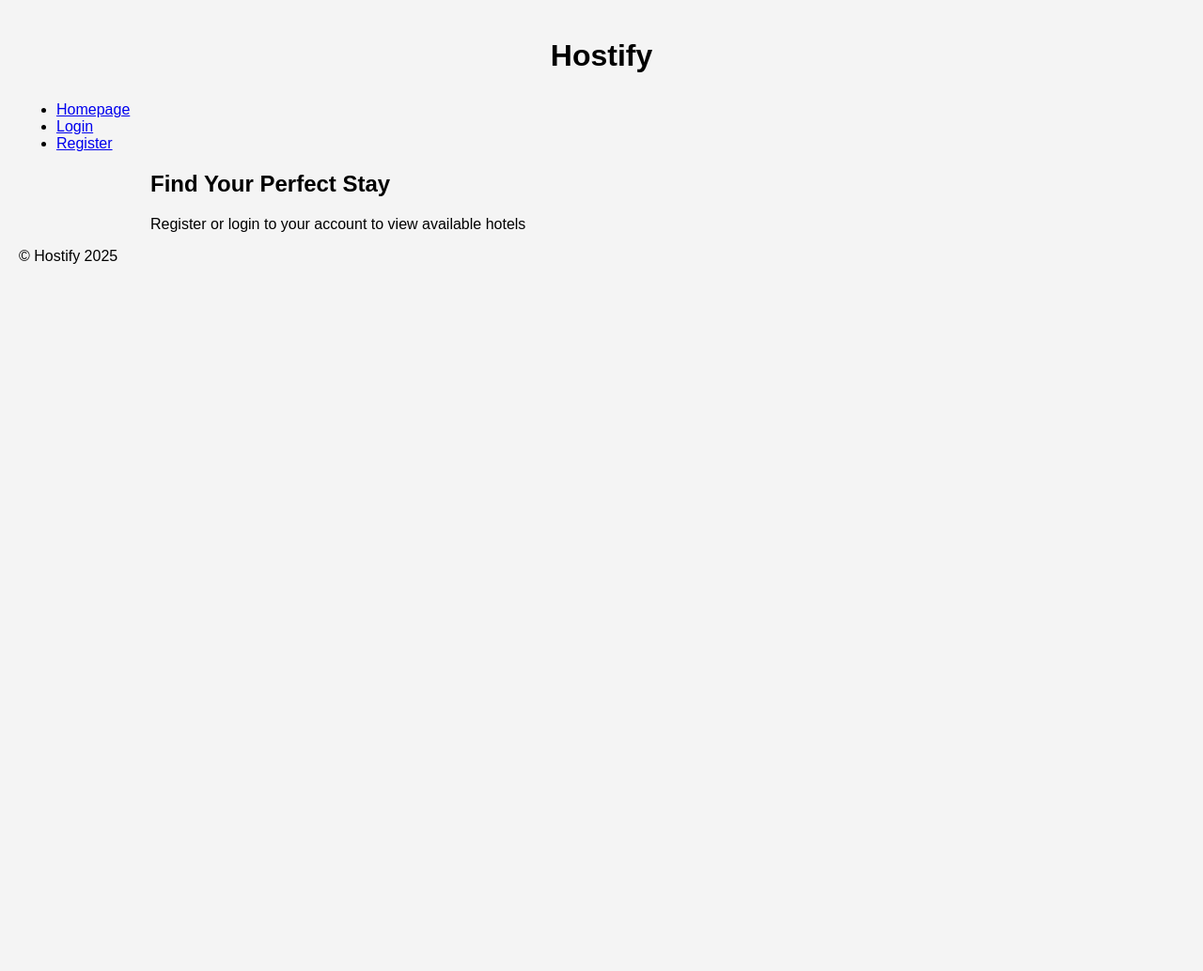
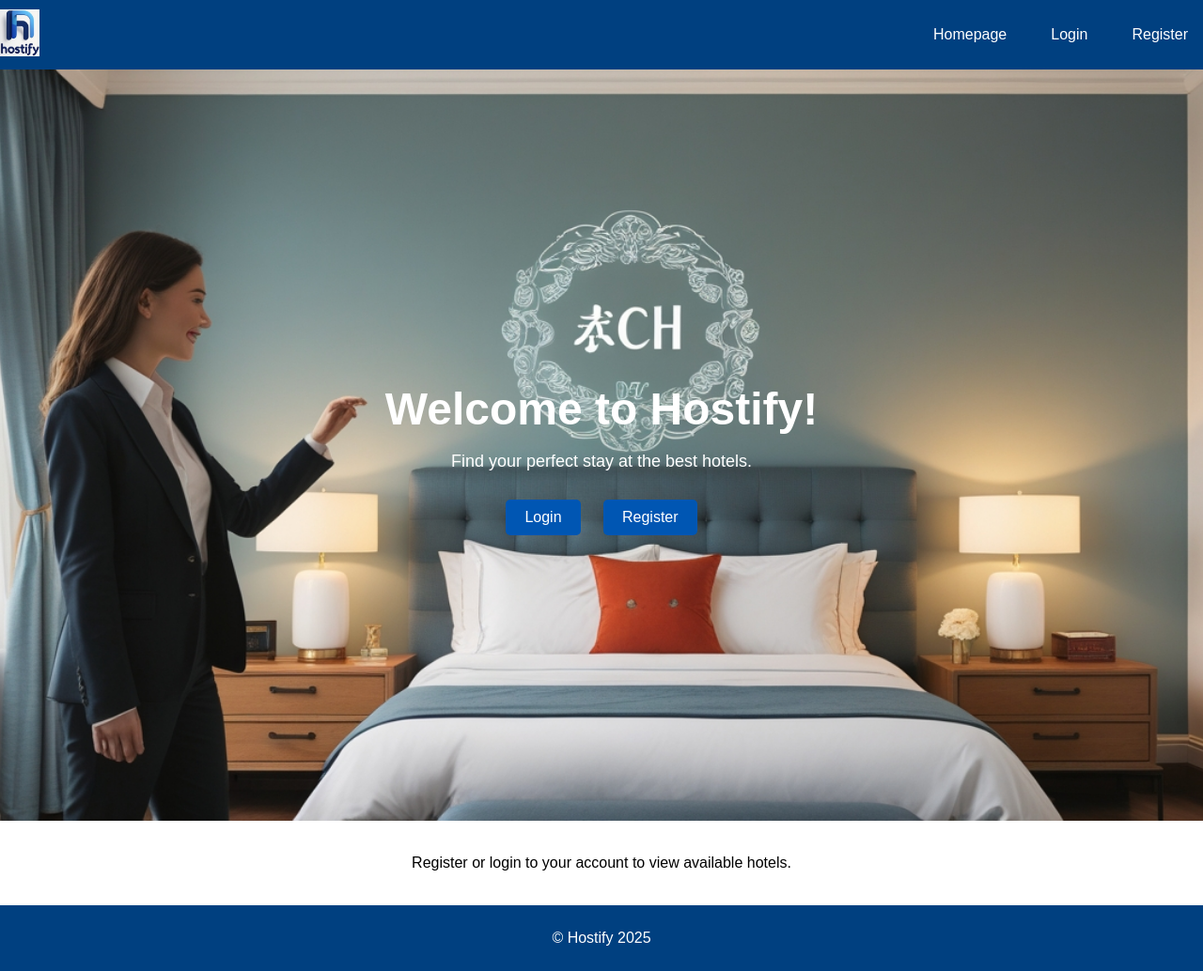
Before and after one commit to patrickodeh1/Guestel-Backend, a Django app: page / in a window 1280 px wide. Shown: the whole page at 94% size. Before the commit the page ends 281 px from the top, so only its background shows below. Run offline with Django 5.2, Linux system fonts and the light colour scheme.

Commit message:
Added hero image and logo

```diff
--- a/core/urls.py
+++ b/core/urls.py
@@ -24,3 +24,4 @@
 
 if settings.DEBUG:
     urlpatterns += static(settings.MEDIA_URL, document_root=settings.MEDIA_ROOT)
+    urlpatterns += static(settings.STATIC_URL, document_root=settings.STATICFILES_DIRS[0])
--- a/hostify/settings.py
+++ b/hostify/settings.py
@@ -39,6 +39,9 @@
     'django.contrib.staticfiles',
     'core'
 ]
+
+STATIC_ROOT = BASE_DIR / 'staticfiles'
+STATICFILES_DIRS = [BASE_DIR / "static"]
 
 MEDIA_URL = '/media/'
 MEDIA_ROOT = BASE_DIR / 'media'
@@ -119,7 +122,7 @@
 # Static files (CSS, JavaScript, Images)
 # https://docs.djangoproject.com/en/5.0/howto/static-files/
 
-STATIC_URL = 'static/'
+STATIC_URL = '/static/'
 
 # Default primary key field type
 # https://docs.djangoproject.com/en/5.0/ref/settings/#default-auto-field
--- a/templates/home.html
+++ b/templates/home.html
@@ -2,55 +2,148 @@
 <html>
 <head>
   <title>Hostify - {% block title %}Home{% endblock %}</title>
+  {% load static %}
   {% block styles %}
   <style>
+    /* General Styles */
     body {
       font-family: sans-serif;
       margin: 0;
-      padding: 20px;
-      background-color: #f4f4f4; /* Light gray background */
+      padding: 0;
+      display: flex;
+      flex-direction: column;
+      align-items: center; /* Center the content horizontally */
     }
 
-    .container {
-      max-width: 960px;
-      margin: 0 auto;
+    /* Header Styling */
+    header {
+      display: flex;
+      justify-content: space-between;
+      align-items: center;
+      width: 100%;
+      padding: 10px 20px;
+      background-color: #004080; /* Dark blue */
+      color: #fff;
     }
 
-    h1 {
-      text-align: center;
-      margin-bottom: 30px;
+    header .logo {
+      height: 50px;
     }
 
-    .search-bar {
+    header nav ul {
+      list-style: none;
+      display: flex;
+      gap: 15px;
+      margin: 0;
+      padding: 0;
+    }
+
+    header nav ul li a {
+      text-decoration: none;
+      color: #fff;
+      padding: 10px 15px;
+      border: 1px solid transparent;
+      border-radius: 5px;
+      transition: background-color 0.3s ease, border-color 0.3s ease;
+    }
+
+    header nav ul li a:hover {
+      background-color: #0056b3;
+      border-color: #fff;
+    }
+
+    /* Hero Image Styles */
+    .hero {
+      position: relative;
+      height: 100vh;
+      width: 100%;
+      overflow: hidden;
+      display: flex;
+      justify-content: center;
+      align-items: center; /* Center the content vertically */
+    }
+
+    .hero-image {
+      width: 100%;
+      height: 100%;
+      object-fit: cover;
+    }
+
+    .hero-content {
+      position: absolute;
       text-align: center;
+      color: #fff;
+    }
+
+    .hero-content h2 {
+      font-size: 48px;
+      margin-bottom: 10px;
+    }
+
+    .hero-content p {
+      font-size: 18px;
       margin-bottom: 20px;
     }
 
-    .search-bar input[type="text"] {
+    .hero-content a {
+      display: inline-block;
+      margin: 10px;
+      padding: 10px 20px;
+      background-color: #0056b3;
+      color: #fff;
+      text-decoration: none;
+      border-radius: 5px;
+      transition: background-color 0.3s ease;
+    }
+
+    .hero-content a:hover {
+      background-color: #003366;
+    }
+
+    /* Main Content */
+    main {
+      width: 90%; /* Center the content and limit the width */
+      max-width: 1200px;
+      text-align: center;
+      margin: 20px auto;
+    }
+
+    /* Search Bar */
+    .search-bar {
+      margin-bottom: 20px;
+    }
+
+    .search-bar input {
       padding: 10px;
+      width: 70%;
+      max-width: 600px;
+      border: 1px solid #ddd;
       border-radius: 5px;
-      border: 1px solid #ccc;
     }
 
     .search-bar button {
       padding: 10px 20px;
-      background-color: #007bff;
+      background-color: #004080;
       color: #fff;
       border: none;
       border-radius: 5px;
       cursor: pointer;
     }
 
+    .search-bar button:hover {
+      background-color: #0056b3;
+    }
+
+    /* Hotel Listing Styles */
     .hotel-list {
       display: flex;
       flex-wrap: wrap;
-      justify-content: space-between;
+      justify-content: center; /* Center the hotel cards */
+      gap: 20px; /* Add space between cards */
     }
 
     .hotel-card {
-      width: 25%;
-      padding: 20px;
-      margin-bottom: 20px;
+      width: 300px;
       border: 1px solid #ddd;
       border-radius: 5px;
       box-shadow: 0 2px 5px rgba(0, 0, 0, 0.1);
@@ -58,27 +151,43 @@
     }
 
     .hotel-card img {
-      max-width: 100%;
-      height: auto;
-      margin-bottom: 10px;
+      width: 100%;
+      height: 200px;
+      object-fit: cover;
+      border-radius: 5px 5px 0 0;
     }
 
     .hotel-card h3 {
       font-size: 18px;
-      margin-bottom: 5px;
+      margin: 10px 0;
     }
 
     .hotel-card a {
       text-decoration: none;
-      color: #007bff;
+      color: #004080;
+      font-weight: bold;
+    }
+
+    .hotel-card a:hover {
+      text-decoration: underline;
+    }
+
+    /* Footer Styling */
+    footer {
+      text-align: center;
+      padding: 10px 20px;
+      background-color: #004080; /* Match header color */
+      color: #fff;
+      width: 100%;
     }
   </style>
   {% endblock %}
 </head>
 <body>
   <header>
-    {% block header %}
-    <h1>Hostify</h1>
+    <a href="{% url 'home' %}">
+      <img src="{% static 'images/logo.jpg' %}" alt="Hostify Logo" class="logo">
+    </a>
     <nav>
       <ul>
         <li><a href="{% url 'home' %}">Homepage</a></li>
@@ -93,21 +202,28 @@
         {% endif %}
       </ul>
     </nav>
-    {% endblock %}
   </header>
 
-  <main class="container">
+  {% if not user.is_authenticated and request.path == '/' %}
+  <div class="hero">
+    <img src="{% static 'images/hero_image.jpg' %}" alt="Hostify Hotel Image" class="hero-image">
+    <div class="hero-content">
+      <h2>Welcome to Hostify!</h2>
+      <p>Find your perfect stay at the best hotels.</p>
+      <a href="{% url 'login' %}">Login</a>
+      <a href="{% url 'select_user_type' %}">Register</a>
+    </div>
+  </div>
+  {% endif %}
+
+  <main>
     {% block content %}
-    <h2>Find Your Perfect Stay</h2>
-
       {% if user.is_authenticated %}
         <form method="get" class="search-bar">
           <input type="text" id="hotel_name" name="hotel_name" placeholder="Search by Hotel Name">
           <button type="submit">Search</button>
         </form>
-    {% endif %}
 
-    {% if user.is_authenticated %}
         <h2>Available Hotels</h2>
         <div class="hotel-list">
           {% for hotel in hotels %}
@@ -118,7 +234,7 @@
           {% endfor %}
         </div>
       {% else %}
-      <p>Register or login to your account to view available hotels</p>
+        <p>Register or login to your account to view available hotels.</p>
       {% endif %}
     {% endblock %}
   </main>
```
Also changed, not shown: core/models.py (line endings or trailing spaces), db.sqlite3, media/hotel_photos/download_1_8OKPE2y.jfif (deleted), media/hotel_photos/tirz1.PNG (deleted), media/hotel_photos/tirz1_IWpxolQ.PNG (deleted), media/hotel_photos/tirz1_nSjWcUk.PNG (deleted), media/hotel_photos/tirz3.PNG (deleted), static/images/hero_image.jpg (added), static/images/logo.jpg (added). Lines whose indentation alone changed are shown as unchanged.
